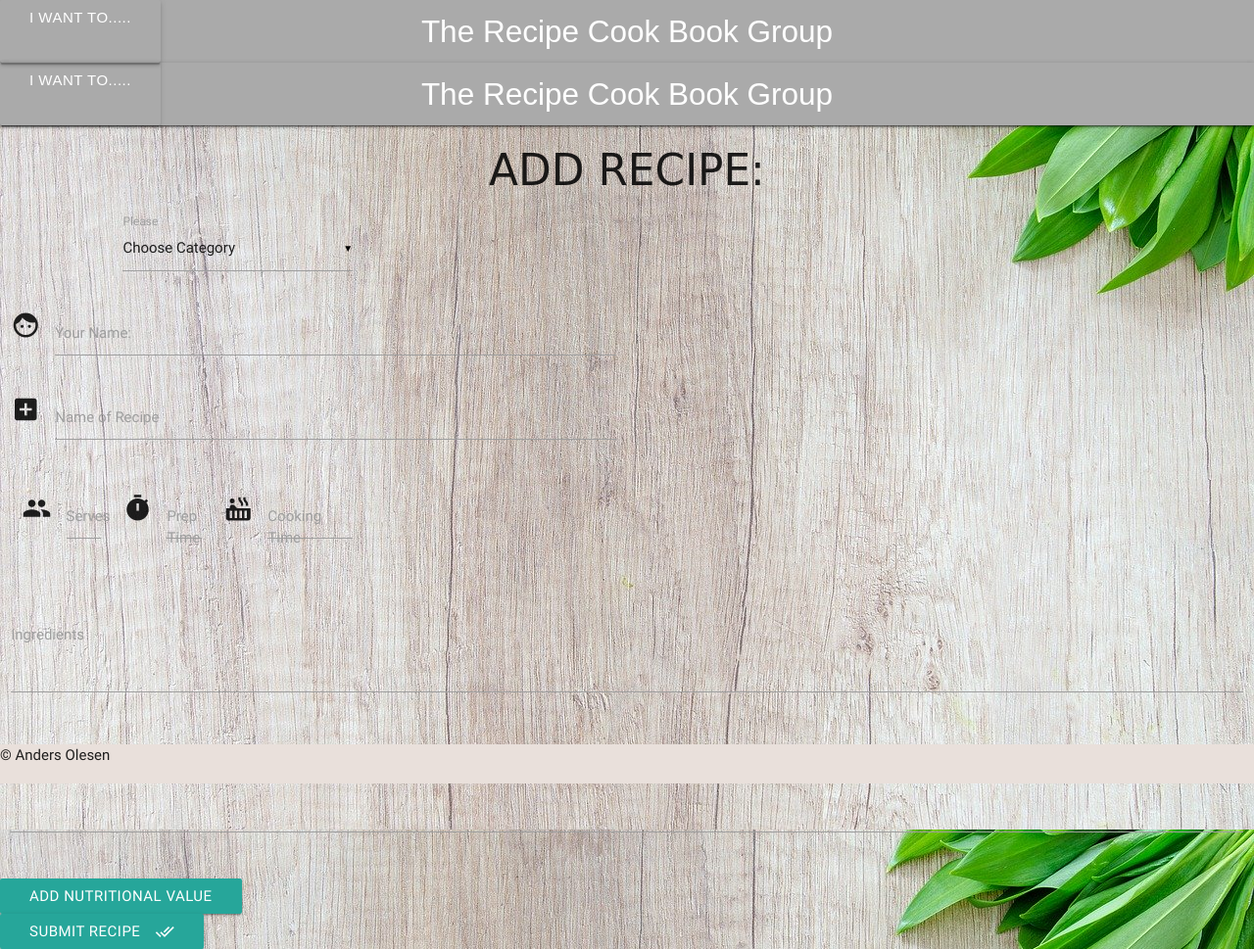
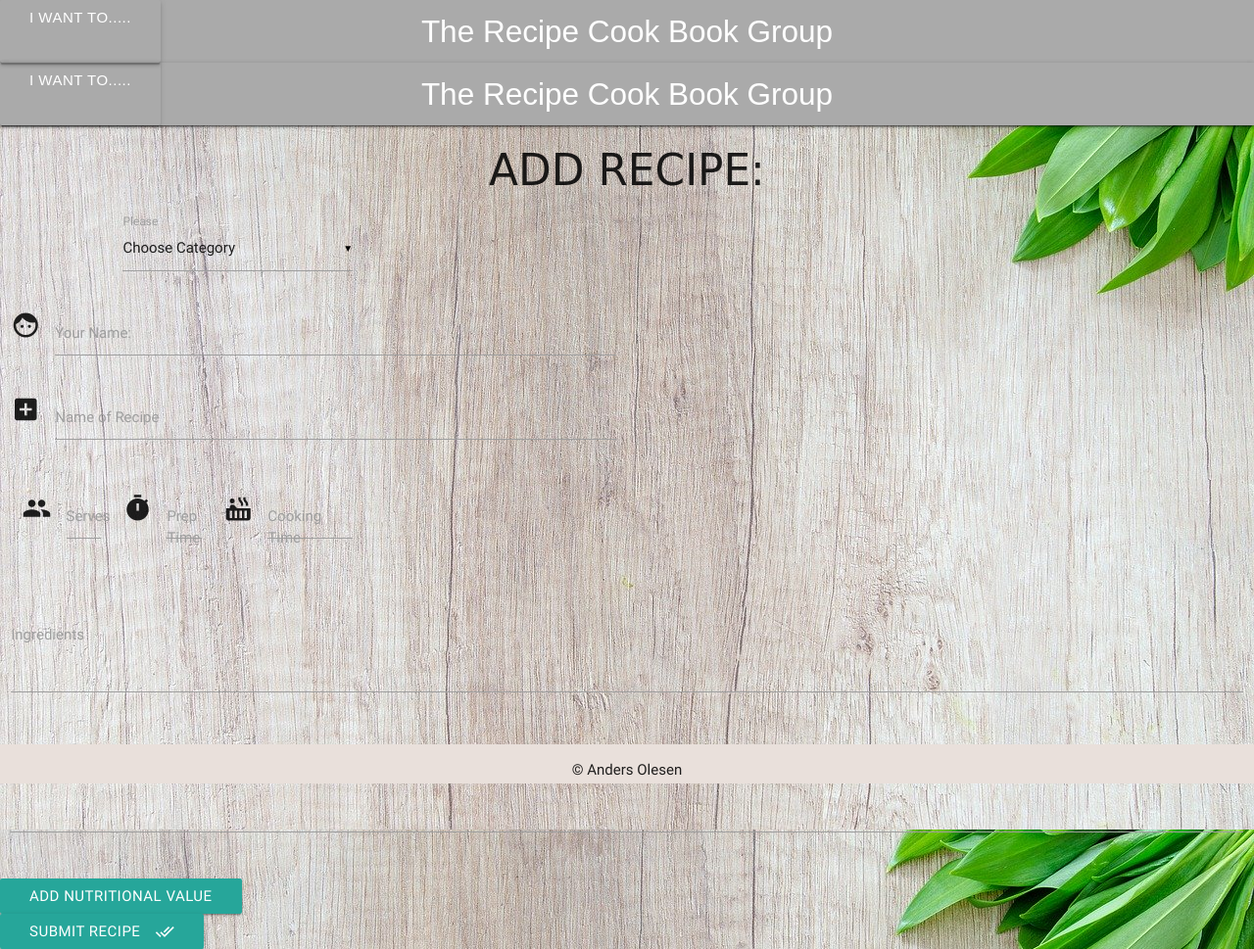
Before and after one commit to Code-Institute-Submissions/the-recipe-book-group, a Flask app: page /testextend in a window 1280 px wide. Shown: the whole page at 98% size. Run offline with Flask 2, Linux system fonts and the light colour scheme; some libraries are stand-ins or nearby versions.

Commit message:
footer text aligned horizontally and vertically

```diff
--- a/templates/layout/footer.html
+++ b/templates/layout/footer.html
@@ -1,5 +1,6 @@
 <!DOCTYPE html>
-
+<div class="valign-wrapper">
    <footer>
-    &copy Anders Olesen
+   <p class="center-align"> &copy Anders Olesen</p>
   </footer>
+</div>
--- a/templates/layout/scriptssrc.html
+++ b/templates/layout/scriptssrc.html
@@ -1,5 +1,4 @@
 <!DOCTYPE html>
-
   <script
     src="https://code.jquery.com/jquery-3.5.1.min.js"
     integrity="sha256-9/aliU8dGd2tb6OSsuzixeV4y/faTqgFtohetphbbj0="
--- a/templates/pages/addrecipe.html
+++ b/templates/pages/addrecipe.html
@@ -10,9 +10,9 @@
 <!--code adapted from Materialize-->
  <form action="{{ url_for('add_recipe') }}" method="POST" class="transparent col s12">
  <div class="row wrapper-row">
- <div class="col s6">
+ <div class="col s12 m6">
  <div class="row">
- <div class="col s2"></div>
+ <div class="col s6 m2"></div>
   <div class="input-field col s5" required>
     <select id="category" name="category_name">
       <option value="" disabled selected>Choose Category</option>
--- a/templates/testextend.html
+++ b/templates/testextend.html
@@ -1,3 +1,4 @@
+<!DOCTYPE html>
 {% extends 'base.html' %}
 
 
```
Also changed, not shown: README.md, templates/layout/head.html (line endings or trailing spaces).
